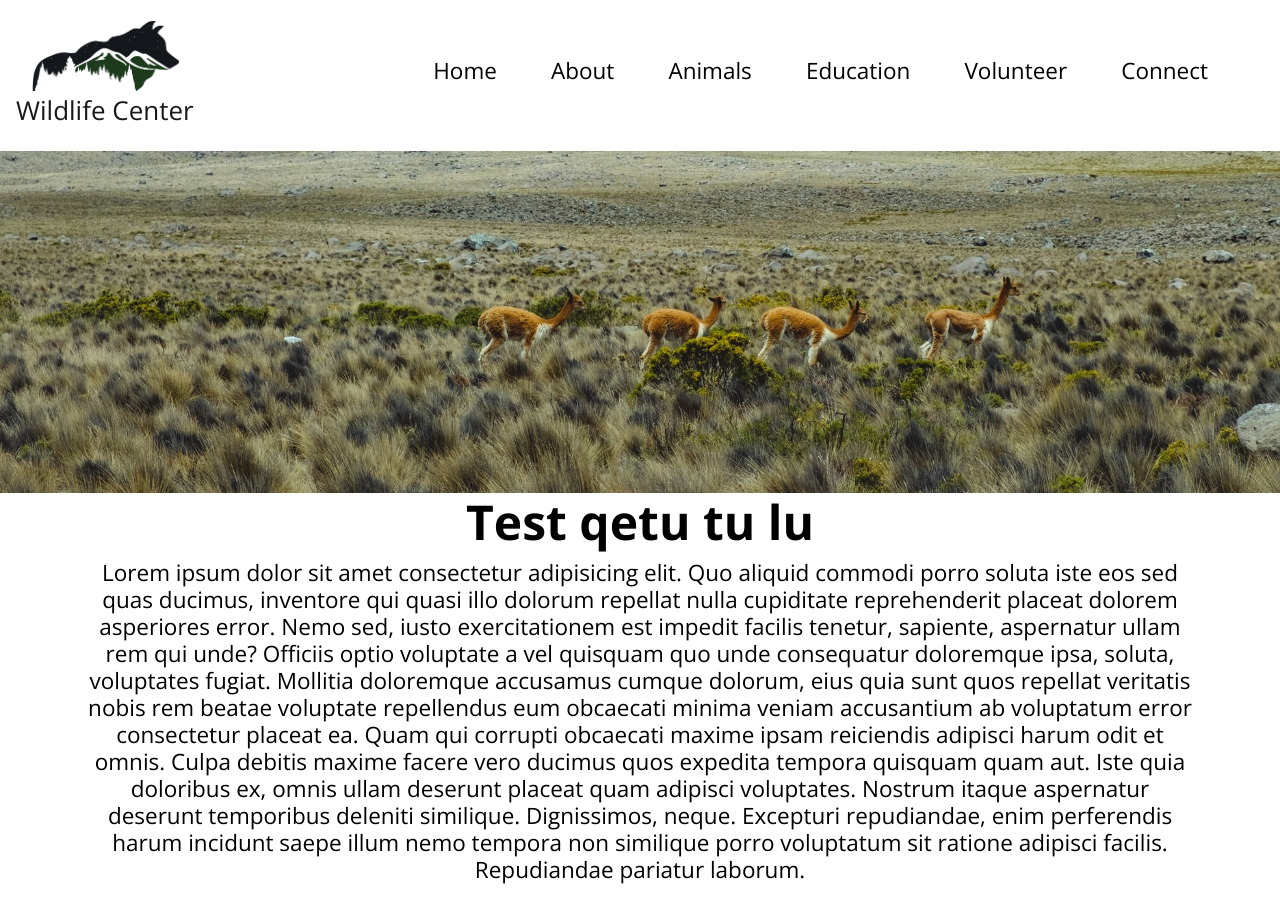
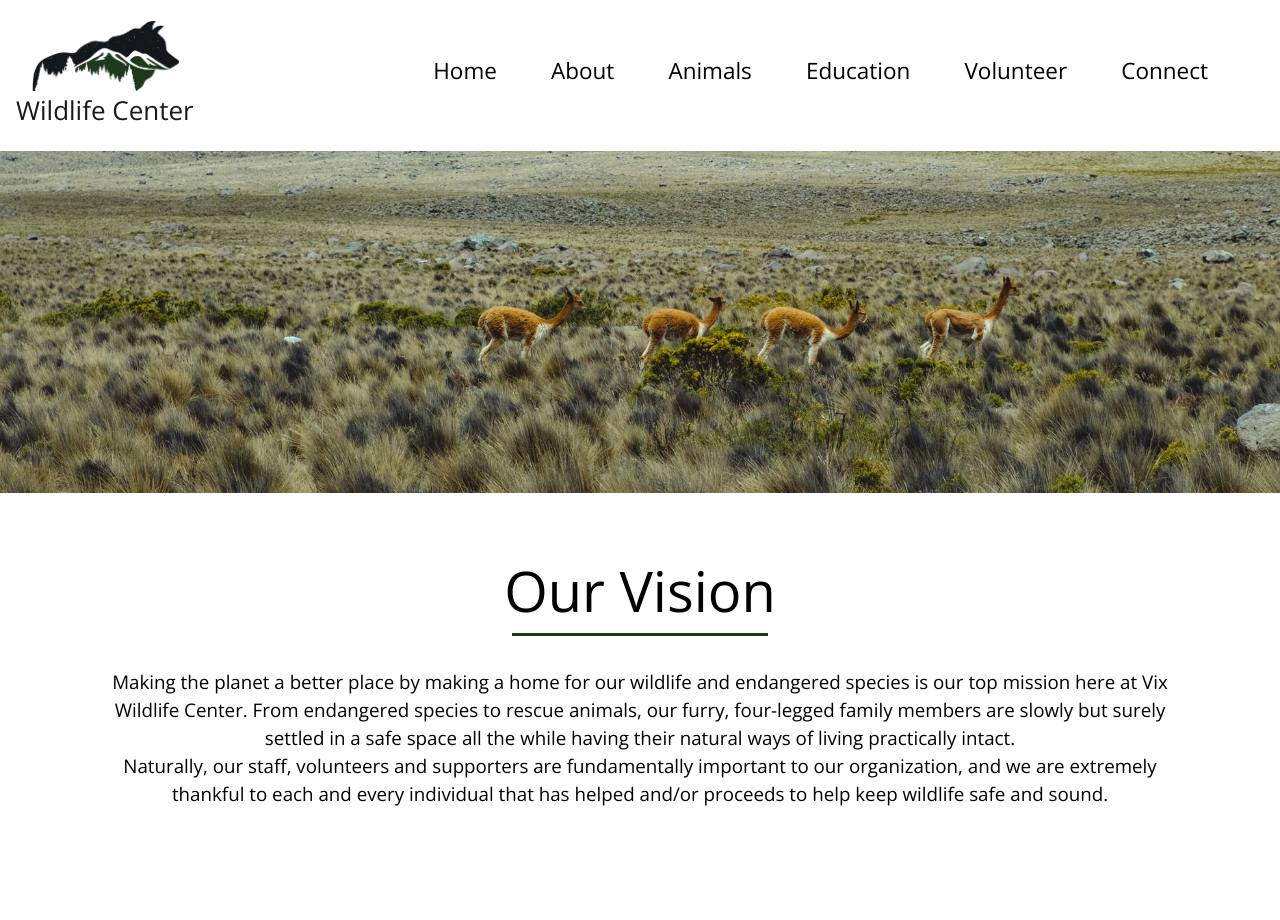
Before and after one commit to arbnorar/vix, a Vue app: page /about in a window 1280 px wide. Before the commit the page ends 891 px from the top, so only its background shows below. Built offline with nearby package versions, Linux system fonts and the light colour scheme.

Commit message:
minimal changes and added content to 'about' page

```diff
--- a/package.json
+++ b/package.json
@@ -9,6 +9,7 @@
   },
   "dependencies": {
     "bootstrap": "^4.5.0",
+    "bootstrap-vue": "^2.15.0",
     "core-js": "^3.6.4",
     "jquery": "^3.5.1",
     "popper.js": "^1.16.1",
--- a/src/views/About.vue
+++ b/src/views/About.vue
@@ -1,28 +1,24 @@
 <template>
   <div>
     <Navbar />
-		<img class="w-100" src="../assets/images/fantastic-four.jpg" alt="" />
+    <img class="w-100" src="../assets/images/fantastic-four.jpg" alt />
+
+    <div class="jumbotron jumbotron-fluid">
       <div class="container">
-			<h1 class="font-weight-bold">Test qetu tu lu</h1>
-			<h4 class="text-center">
-				Lorem ipsum dolor sit amet consectetur adipisicing elit. Quo aliquid
-				commodi porro soluta iste eos sed quas ducimus, inventore qui quasi illo
-				dolorum repellat nulla cupiditate reprehenderit placeat dolorem
-				asperiores error. Nemo sed, iusto exercitationem est impedit facilis
-				tenetur, sapiente, aspernatur ullam rem qui unde? Officiis optio
-				voluptate a vel quisquam quo unde consequatur doloremque ipsa, soluta,
-				voluptates fugiat. Mollitia doloremque accusamus cumque dolorum, eius
-				quia sunt quos repellat veritatis nobis rem beatae voluptate repellendus
-				eum obcaecati minima veniam accusantium ab voluptatum error consectetur
-				placeat ea. Quam qui corrupti obcaecati maxime ipsam reiciendis adipisci
-				harum odit et omnis. Culpa debitis maxime facere vero ducimus quos
-				expedita tempora quisquam quam aut. Iste quia doloribus ex, omnis ullam
-				deserunt placeat quam adipisci voluptates. Nostrum itaque aspernatur
-				deserunt temporibus deleniti similique. Dignissimos, neque. Excepturi
-				repudiandae, enim perferendis harum incidunt saepe illum nemo tempora
-				non similique porro voluptatum sit ratione adipisci facilis. Repudiandae
-				pariatur laborum.
-			</h4>
+        <h1 class="display-4">Our Vision</h1>
+        <div class="heading-underline"></div>
+        <p class="lead">
+          Making the planet a better place by making a home for our wildlife and
+          endangered species is our top mission here at Vix Wildlife Center.
+          From endangered species to rescue animals, our furry, four-legged
+          family members are slowly but surely settled in a safe space all the
+          while having their natural ways of living practically intact.
+          <br />Naturally, our staff, volunteers and supporters are
+          fundamentally important to our organization, and we are extremely
+          thankful to each and every individual that has helped and/or proceeds
+          to help keep wildlife safe and sound.
+        </p>
+      </div>
     </div>
   </div>
 </template>
@@ -33,10 +29,24 @@
 export default {
   name: "About",
   components: {
-			Navbar
-		}
+    Navbar,
+  },
 };
 </script>
 
-<style>
+<style scoped>
+.jumbotron {
+  background-color: white;
+}
+
+.lead {
+  font-weight: 400;
+}
+
+.heading-underline {
+  width: 16rem;
+  height: 0.2rem;
+  background-color: #1d3a1c;
+  margin: 0 auto 2rem;
+}
 </style>
```
Also changed, not shown: src/main.js (+7 -7 lines), 1 other file (tests, documents, lock files or other folders). Lines whose indentation alone changed are shown as unchanged.
